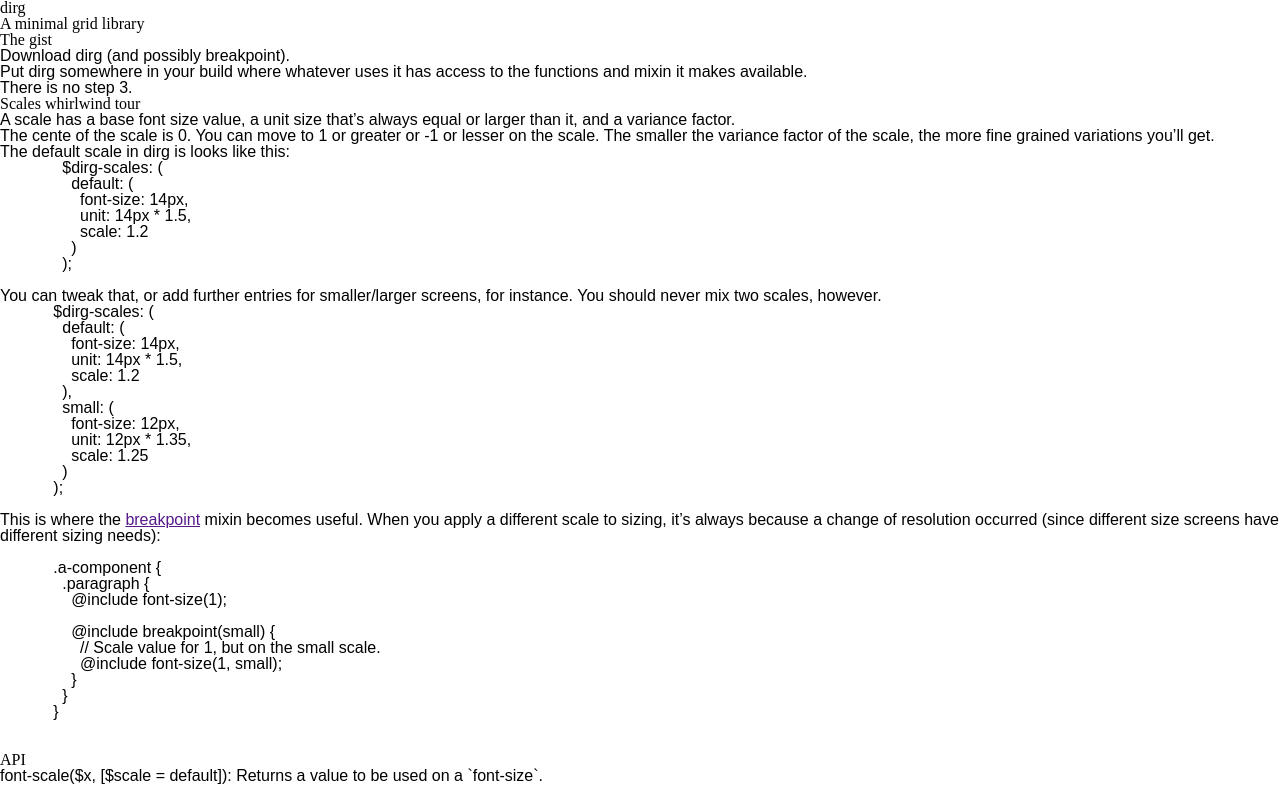
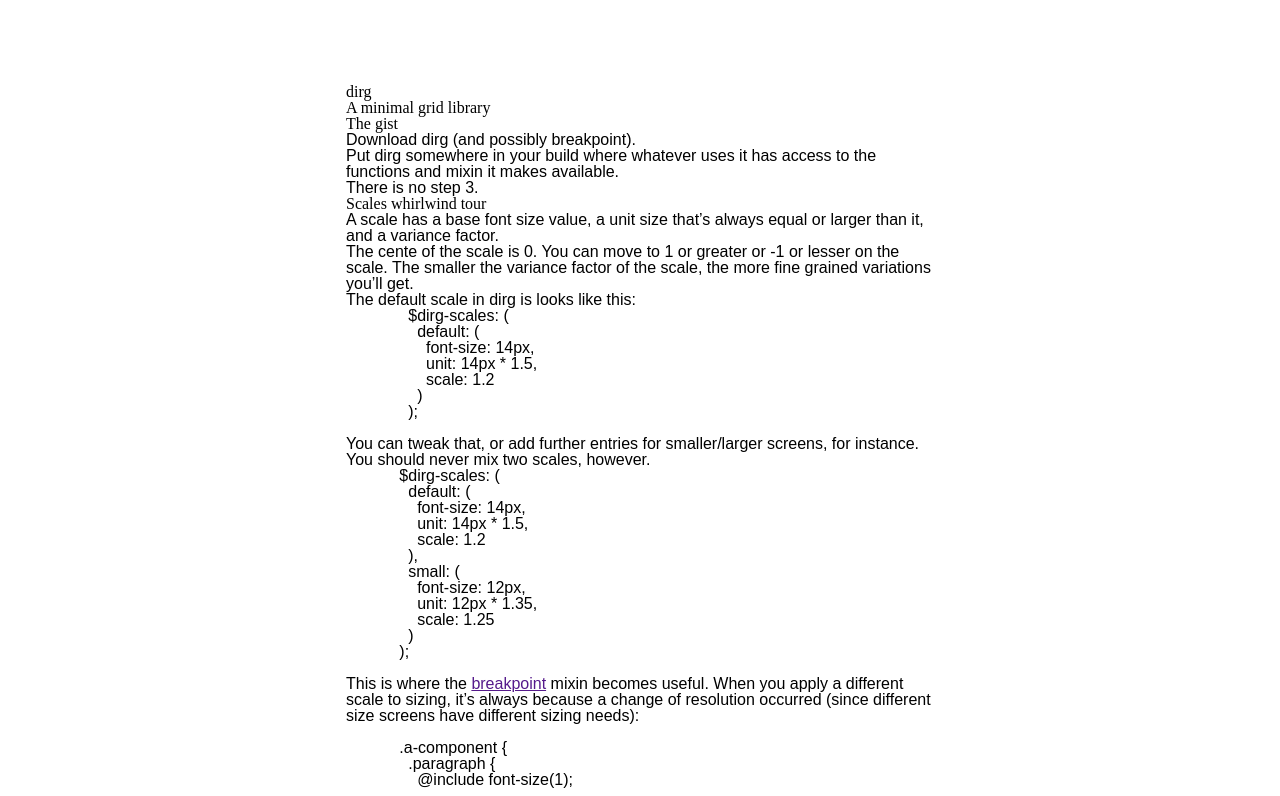
Before and after one commit to juliocesar/dirg, a website: page public/index.html in a window 1280 px wide. Shown: the top 796 px of the page. Drawn offline with nearby package versions, Linux system fonts and the light colour scheme; files that its build step writes are made by us from their sources.

Commit message:
Link the main-wrapper in

```diff
--- a/src/index.scss
+++ b/src/index.scss
@@ -11,3 +11,6 @@
 @import 'colors';
 @import 'body-styles';
 @import 'fix-box-sizing';
+
+// Elements
+@import 'main-wrapper';
--- /dev/null
+++ b/src/main-wrapper.scss
@@ -0,0 +1,7 @@
+// Main wrapper
+// ============
+
+.main-wrapper {
+  margin: columns(1) auto 0;
+  width: columns(7);
+}
```
